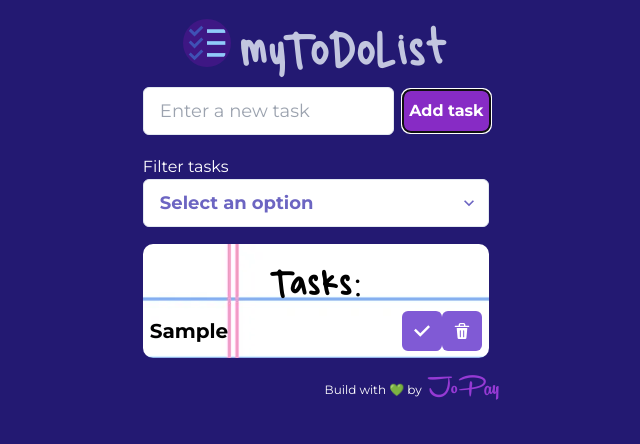
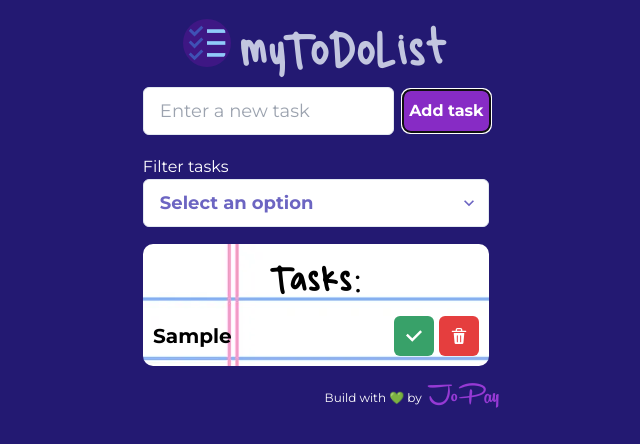
Before and after one commit to joPayWie/todolist, a React (Vite) app: page / in a window 1280 px wide. Both pictures are taken after typing "Sample" into the empty fields and a click on the button "Add task". Shown: the top 444 px of the page, without its empty margins (324-964 px from the left). Built offline with nearby package versions, Linux system fonts and the light colour scheme.

Commit message:
deleting task functionality

```diff
--- a/src/App.jsx
+++ b/src/App.jsx
@@ -1,19 +1,19 @@
 // let uuid = self.crypto.randomUUID();
 
 import { useState } from "react";
-import { setLocalStorage } from "./utilities/LocalStorage"
+import { setLocalStorage, getLocalStorage } from "./utilities/LocalStorage"
 import { Header } from "./components/Header/Header"
 import { List } from "./components/List/List";
 import { Footer } from "./components/Footer/Footer";
 
-import { Flex, VStack } from "@chakra-ui/react";
+import { filter, Flex, VStack } from "@chakra-ui/react";
 
 import "./App.css";
 
 function App() {
 
   const [tasks, setTasks] = useState(
-    JSON.parse(localStorage.getItem("tasks")) || []
+    getLocalStorage('tasks') || []
   );
 
   const addNewTask = (newTask) => {
@@ -28,7 +28,10 @@ function App() {
   };
 
   const deleteTask = (id) => {
-    console.log(id)
+    const currentTaskArray = getLocalStorage('tasks')
+    const filteredTaskArray = currentTaskArray.filter((task) => task.id !== id)
+    setTasks(filteredTaskArray)
+    setLocalStorage('tasks', filteredTaskArray)
   }
 
   return (
--- a/src/components/List/List.jsx
+++ b/src/components/List/List.jsx
@@ -12,23 +12,30 @@ export const List = ({ tasks, deleteTask }) => {
       bgImage="url('/notebook.jpg')"
       bgRepeat="repeat-y"
       mt="3%"
-      w='100%'
+      w="100%"
       color="black"
       borderRadius="10px"
-      p="1%"
-      justify='center'
-      direction='column'>
-      <h1 className="text-6xl">Tasks:</h1>
-      {tasks.length === 0 ? <h2 className="text-xl font-bold p-8">Oops! It seems that there are no tasks yet. Please add a task.</h2>
-       : tasks.map((task) => (
+      p={{base: '3%', lg:"2%"}}
+      pt={{base: '0px', lg:'0px'}}
+      justify="center"
+      direction="column"
+    >
+      <h1 className="text-6xl mb-2">Tasks:</h1>
+      {tasks.length === 0 ? (
+          <h2 className="text-xl font-bold max-w-fit">
+            Oops! It seems that there are no tasks yet. Please add a task.
+          </h2>
+      ) : (
+        tasks.map((task) => (
           <Task
             key={task.id}
             taskName={task.taskName}
             taskStatus={task.taskStatus}
             taskId={task.id}
             deleteTask={deleteTask}
-        ></Task>))
-      }
+          ></Task>
+        ))
+      )}
     </Flex>
   );
 };
--- a/src/components/Task/Task.jsx
+++ b/src/components/Task/Task.jsx
@@ -8,9 +8,9 @@ export const Task = ({ taskName, taskStatus, taskId, deleteTask }) => {
   return (
     <Flex w="100%" justify='space-between' align='center' p='1%'>
       <span className="text-xl font-bold">{taskName}</span>
-      <Flex spacing="2%">
-        <IconButton colorScheme='purple' aria-label="Check" icon={<CheckIcon />} />
-        <IconButton colorScheme='purple' aria-label="Delete" icon={<DeleteIcon />} onClick={() => deleteTask(taskId)}/>
+      <Flex w='26%' justify='space-between'>
+        <IconButton colorScheme='green' aria-label="Check" icon={<CheckIcon />} />
+        <IconButton colorScheme='red' aria-label="Delete" icon={<DeleteIcon />} onClick={() => deleteTask(taskId)}/>
       </Flex>
     </Flex>
   );
--- a/src/utilities/LocalStorage.js
+++ b/src/utilities/LocalStorage.js
@@ -1,7 +1,4 @@
-export const setLocalStorage = (key, data) => {
-    localStorage.setItem(key, JSON.stringify(data))
-}
+export const setLocalStorage = (key, data) => localStorage.setItem(key, JSON.stringify(data))
 
-export const getLocalStorage = (key) => {
-    JSON.parse(localStorage.getItem(key))
-}
+
+export const getLocalStorage = (key) => JSON.parse(localStorage.getItem(key))
```
Lines whose indentation alone changed are shown as unchanged.
